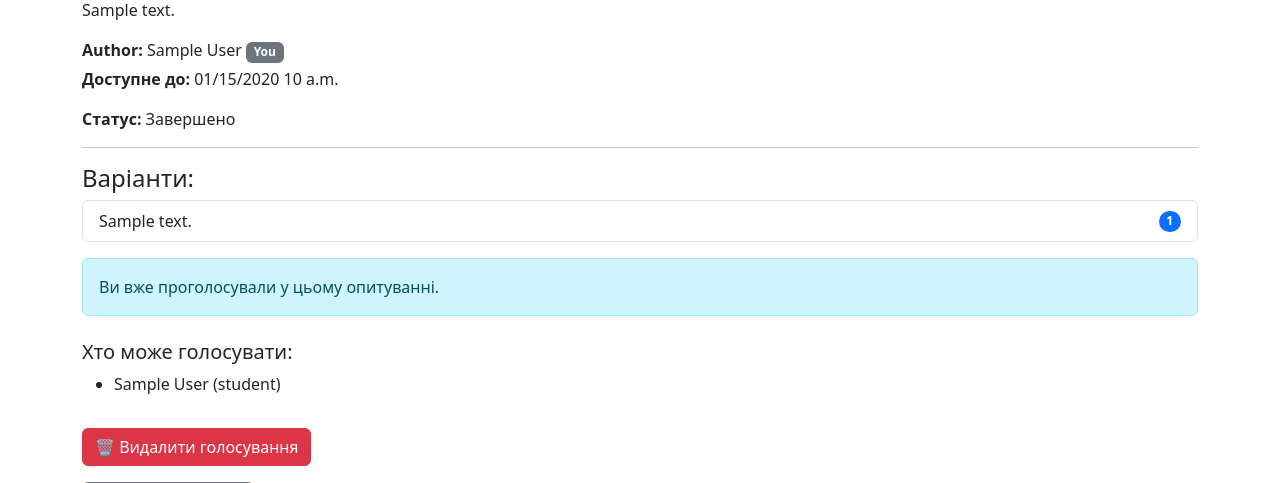
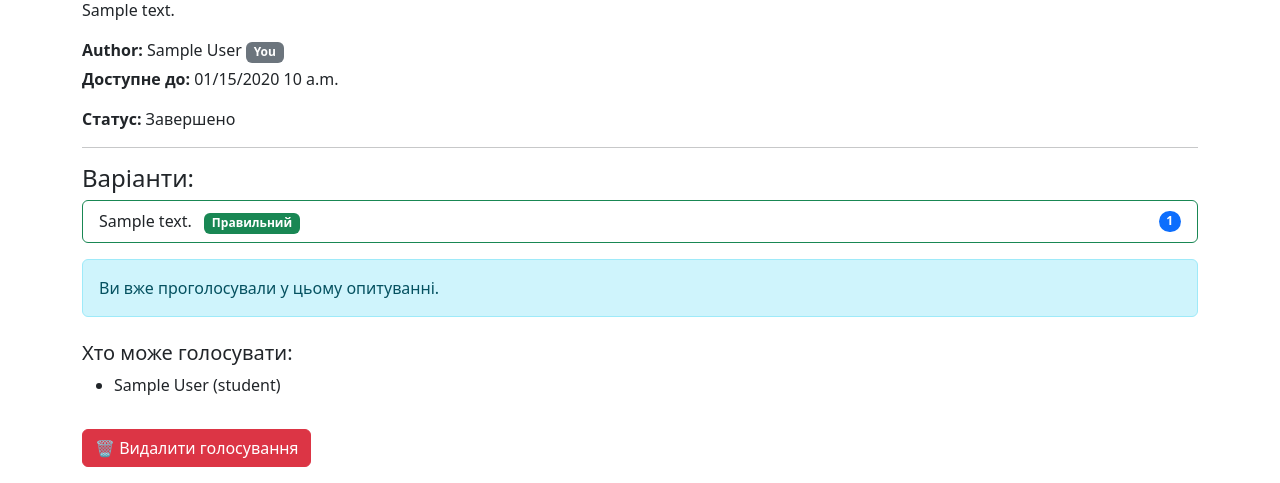
Before and after one commit to Mykhailo-Tr/IT-Turik2, a Django app: page /votes/1/ in a window 1280 px wide. Shown: the part 148-631 px from the top of the page. Run offline with Django 4.2, Linux system fonts and the light colour scheme; a user stored in the database is signed in; tables that the repository leaves empty hold one stand-in row (values such as "Sample post"); some libraries are stand-ins or nearby versions.

Commit message:
Clean up vote_detail.html by removing unnecessary whitespace and enhancing option display with correct answer indication

```diff
--- a/vopetschool/accounts/models.py
+++ b/vopetschool/accounts/models.py
@@ -53,8 +53,6 @@ class Parent(models.Model):
         return self.user.get_full_name()
 
 
-# accounts/models.py
-
 class TeacherGroup(models.Model):
     name = models.CharField(max_length=100)
     teachers = models.ManyToManyField(Teacher, related_name="groups")
--- a/vopetschool/voting/templates/voting/vote_detail.html
+++ b/vopetschool/voting/templates/voting/vote_detail.html
@@ -7,7 +7,6 @@
 <p>{{ vote.description }}</p>
 {% if request.user == vote.creator %}
     <p class="mb-1"><strong>Author:</strong> {{ vote.creator.get_full_name }} <span class="badge bg-secondary">You</span></p>
-
 {% else %}
     <p class="mb-1"><strong>Author:</strong> {{ vote.creator.get_full_name }}</p>
 {% endif %}
@@ -22,8 +21,13 @@
 <h4>Варіанти:</h4>
 <ul class="list-group mb-3">
     {% for option in options %}
-        <li class="list-group-item d-flex justify-content-between align-items-center">
-            {{ option.text }}
+        <li class="list-group-item d-flex justify-content-between align-items-center {% if vote.has_correct_answer and option.is_correct and not can_vote %}border border-success{% endif %}">
+            <span>
+                {{ option.text }}
+                {% if vote.has_correct_answer and option.is_correct and not can_vote %}
+                    <span class="badge bg-success ms-2">Правильний</span>
+                {% endif %}
+            </span>
             <span class="badge bg-primary rounded-pill">{{ option.vote_count }}</span>
         </li>
     {% endfor %}
@@ -50,7 +54,6 @@
     {% endfor %}
 </ul>
 
-
 {% if request.user == vote.creator or request.user.role in "director admin" %}
     <form method="post" action="{% url 'vote_delete' vote.pk %}" onsubmit="return confirm('Ви впевнені, що хочете видалити це голосування?');">
         {% csrf_token %}
@@ -58,6 +61,5 @@
     </form>
 {% endif %}
 
-
 <a href="{% url 'vote_list' %}" class="btn btn-secondary mt-3">← Назад до списку</a>
 {% endblock %}
```
